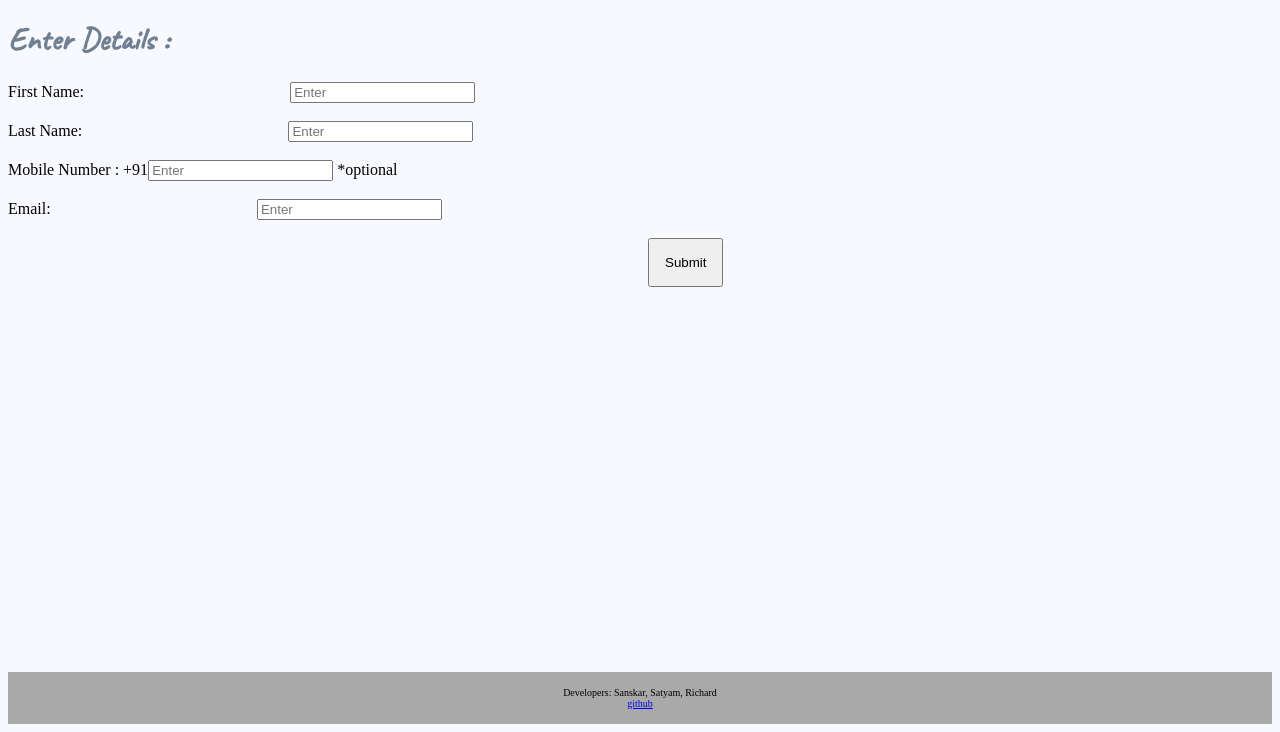
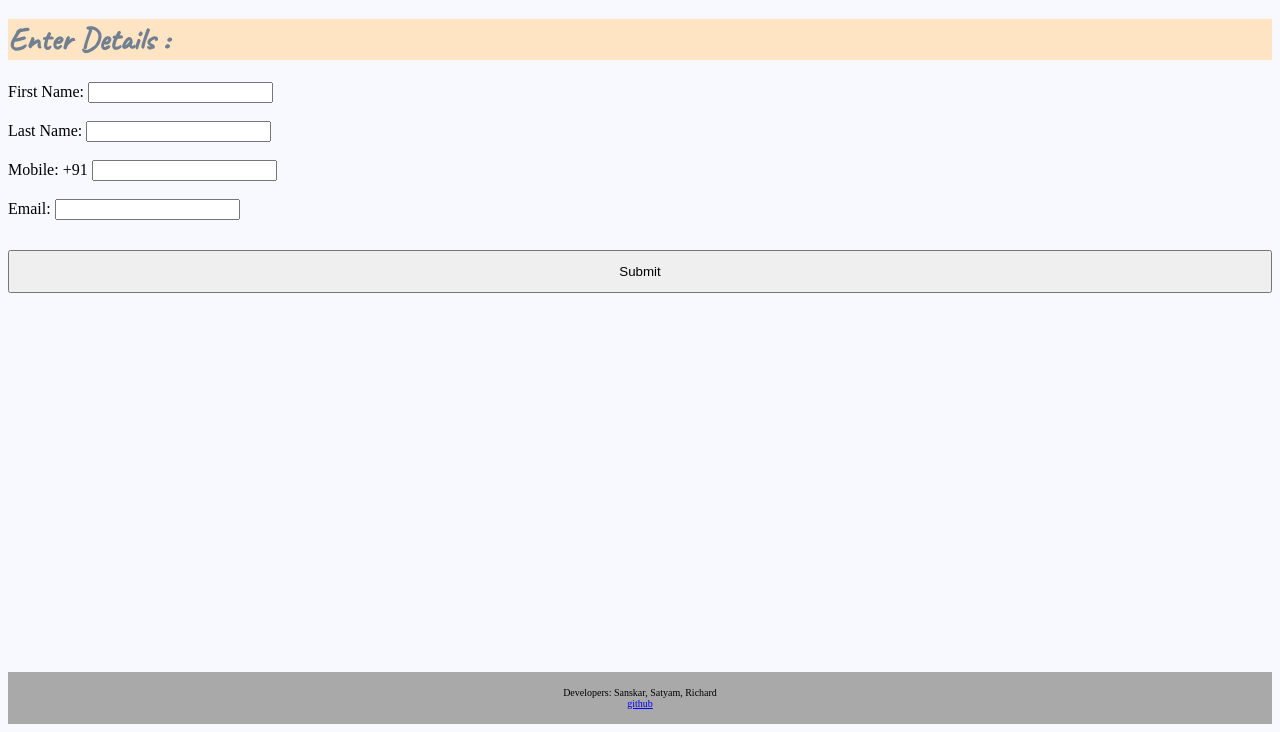
Before and after one commit to samuelard7/WebD, a plain HTML site: page contactus.html in a window 1280 px wide. Shown: the part 84-816 px from the top of the page. Drawn offline with Linux system fonts and the light colour scheme.

Commit message:
Update contactus.html

```diff
--- a/contactus.html
+++ b/contactus.html
@@ -15,26 +15,50 @@ flex-direction: column;">
 <div>
     <a href="./FrontPage.html">
     <img class="sd" src="./android-chrome-192x192.png"></a>
-    <h1 style="font-family: Caveat, cursivel; color: slategrey;">Enter Details : </h1>
-</div>
-<div>
-    <span>First Name: <input class="same" type="text" placeholder='Enter'></span>
-    <br>
-    <br>
-    <span>Last Name: <input class="same" type="text" placeholder='Enter'></span>
-    <br>
-    <br>
-    <span>Mobile Number : +91<input type="text" placeholder='Enter'>  *optional</span>
-    <br>
-    <br>
-    <span>Email: <input class="same" type="text" placeholder='Enter'></span>
-    <br>
-    <br>
-    <button style="position: absolute; text-align: center; margin-left: 50%;padding:15px">Submit</button>
-
+    <h1 style="font-family: Caveat, cursivel; color: slategrey; background-color:bisque; display: flex;">Enter Details : </h1>
 </div>
 
-         <footer ><p> Developers: Sanskar, Satyam, Richard <br>
+ <!-- <table border="10" cellpadding="15">
+        <thead>
+            <tr>
+                <th style="display: flex;">First Name: <input class="same2" type="text" placeholder='Enter'></th>
+            </tr>
+            <tr>
+                <th>Last Name: <input type="text" placeholder='Enter'></th>
+            </tr>
+            <tr>
+                <th>Mobile Number: +91 <input type="text" placeholder='Enter'>  *optional</th>
+            </tr>
+            <tr>
+                <th>Email: <input type="text" placeholder='Enter'></th>
+            </tr>
+        </thead>
+    </table>
+    <button style="display:flex center;padding:15px">Submit</button>
+
+     -->
+     <form>
+        <label>First Name:
+          <input id="User" name="Name" type="text" />
+        </label>
+        <br><br>
+        <label>Last Name:
+            <input id="User" name="Name" type="text" />
+          </label>
+          <br><br>
+          <label>Mobile: +91
+            <input id="User" name="Name" type="text" />
+          </label>
+          <br><br>
+          <label>Email:
+            <input id="User" name="Name" type="text" />
+          </label>
+          <br>
+
+      </form>
+      <button style="padding:12px;margin-top: 30px;">Submit</button>
+
+      <footer ><p> Developers: Sanskar, Satyam, Richard <br>
             <a href="https://github.com/samuelard7/WebD.git">github</a>
         </p></footer>
 
```
